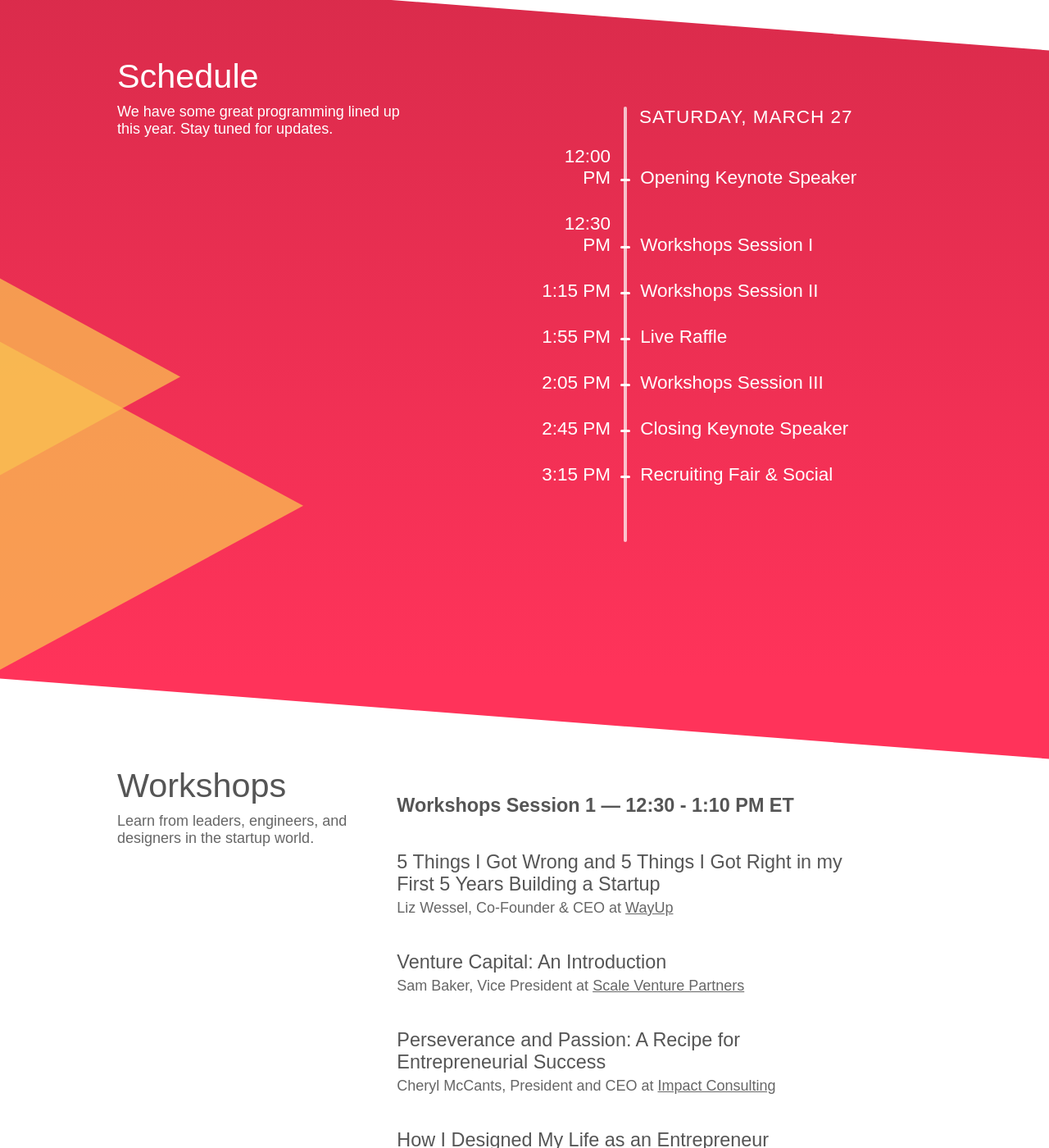
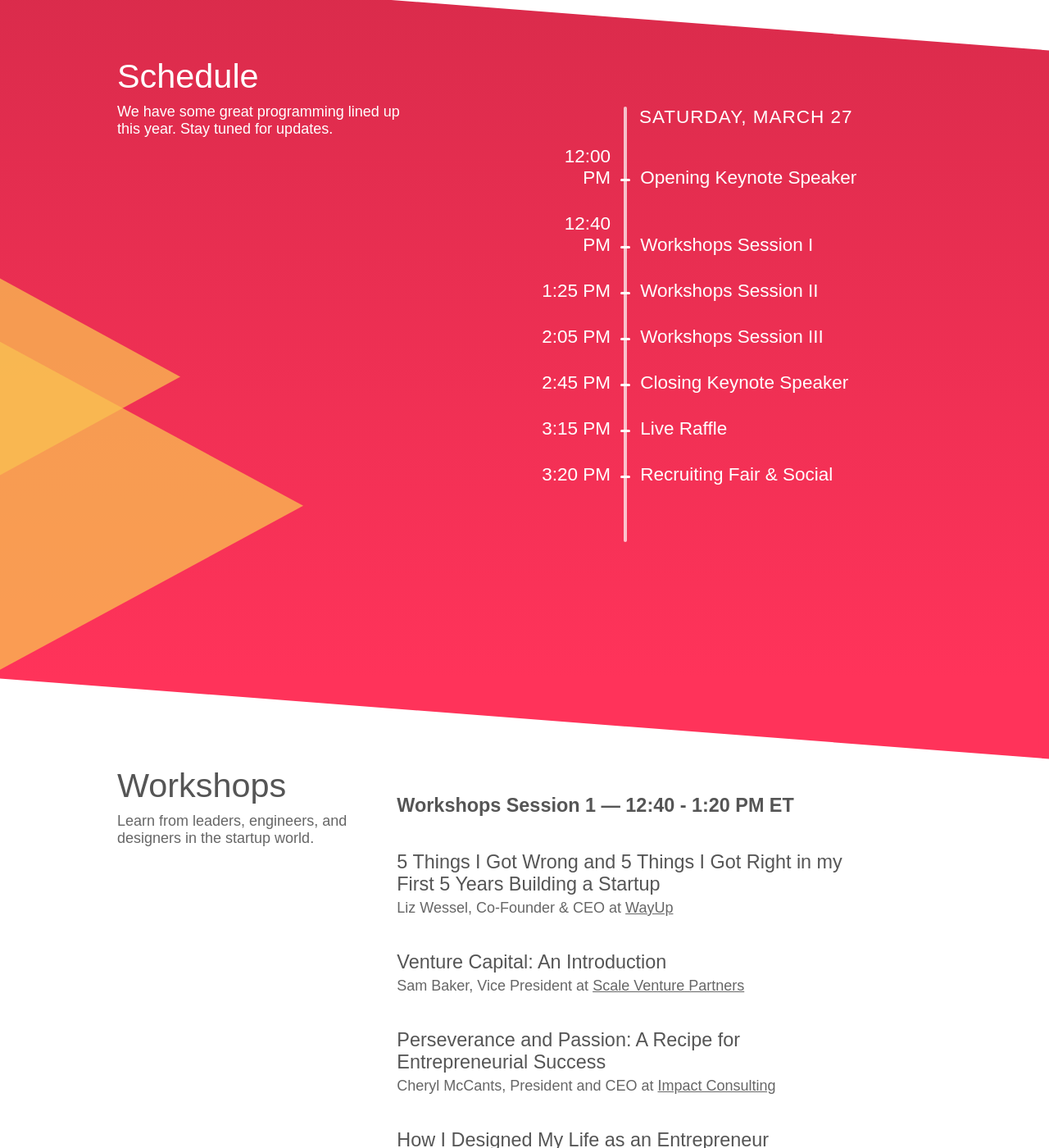
Before and after one commit to startupatbrown/startupatbrown.github.io, a Jekyll site: the page built from index.html, in a window 1280 px wide and 1400 px high, scrolled down 4584 px. Shown: the whole window at 82% size. Built offline with Jekyll 4.4.1, drawn with Linux system fonts in a browser that asks for light colours; nearby versions of some CDN libraries; library files that are not in the unit come from our copies; some of the changed text lies outside the part shown.

Commit message:
changed schedule

```diff
--- a/index.html
+++ b/index.html
@@ -267,16 +267,12 @@ css:
                 <span class="tl-title">Opening Keynote Speaker</span>
               </li>
               <li>
-                <span class="tl-time">12:30 PM</span>
+                <span class="tl-time">12:40 PM</span>
                 <span class="tl-title">Workshops Session I</span>
               </li>
               <li>
-                <span class="tl-time">1:15 PM</span>
+                <span class="tl-time">1:25 PM</span>
                 <span class="tl-title">Workshops Session II</span>
-              </li>
-              <li>
-                <span class="tl-time">1:55 PM</span>
-                <span class="tl-title">Live Raffle</span>
               </li>
               <li>
                 <span class="tl-time">2:05 PM</span>
@@ -288,6 +284,10 @@ css:
               </li>
               <li>
                 <span class="tl-time">3:15 PM</span>
+                <span class="tl-title">Live Raffle</span>
+              </li>
+              <li>
+                <span class="tl-time">3:20 PM</span>
                 <span class="tl-title">Recruiting Fair &amp; Social</span>
               </li>
             </ul>
@@ -334,7 +334,7 @@ css:
         </div>
 
         <div class="col-sm-7">
-          <h3 style="font-weight: bold">Workshops Session 1 — 12:30 - 1:10 PM ET</h3>
+          <h3 style="font-weight: bold">Workshops Session 1 — 12:40 - 1:20 PM ET</h3>
 
 
           <h3>5 Things I Got Wrong and 5 Things I Got Right in my First 5 Years Building a Startup</h3>
@@ -353,7 +353,7 @@ css:
           <p>Marcel Magermans, Founder & President at <a href="https://mmid-group.com/">MMID</a></p>
 
 
-          <h3 style="font-weight: bold">Workshops Session 2 — 1:15 - 1:55 PM ET</h3>
+          <h3 style="font-weight: bold">Workshops Session 2 — 1:25 - 2:05 PM ET</h3>
 
 
           <h3>Hyper-Growth</h3>
```
